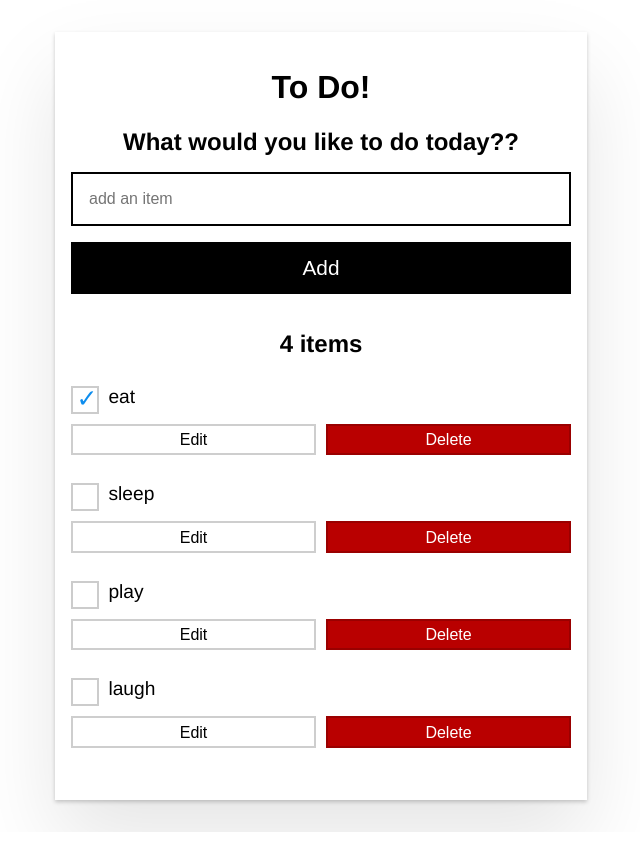
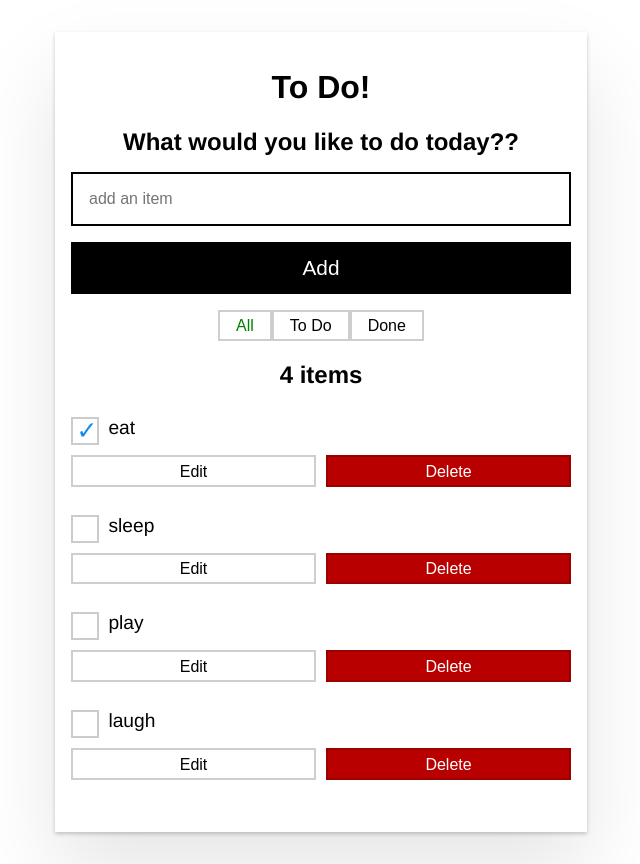
Before and after one commit to newmanwell/angular-todo, an Angular app: page / in a window 1280 px wide. Shown: the whole page, without its empty margins (319-959 px from the left). Before the commit the page ends 832 px from the top, so only its background shows below. Built offline with nearby package versions, Linux system fonts and the light colour scheme.

Commit message:
added filtering buttons to the app html file

```diff
--- a/src/app/app.component.html
+++ b/src/app/app.component.html
@@ -10,12 +10,30 @@
     id="addItemInput"
   />
   <button class="btn-primary" (click)="addItem(newItem.value)">Add</button>
-
+  <div>
+    <button
+      class="btn btn-menu"
+      [class.active]="filter =='all'"
+      (click)="filter = 'all'">
+      All
+    </button>
+    <button
+      class="btn btn-menu"
+      [class.active]="filter == 'active'"
+      (click)="filter = 'active'">
+      To Do
+    </button>
+    <button
+      class="btn btn-menu"
+      [class.active]="filter == 'done'"
+      (click)="filter = 'done'">
+      Done
+    </button>
+  </div>
   <h2>
     {{items.length}}
     <span> @if (items.length === 1) { item } @else { items } </span>
   </h2>
-
   <ul>
     @for (item of items; track item.description) {
     <li>
```
